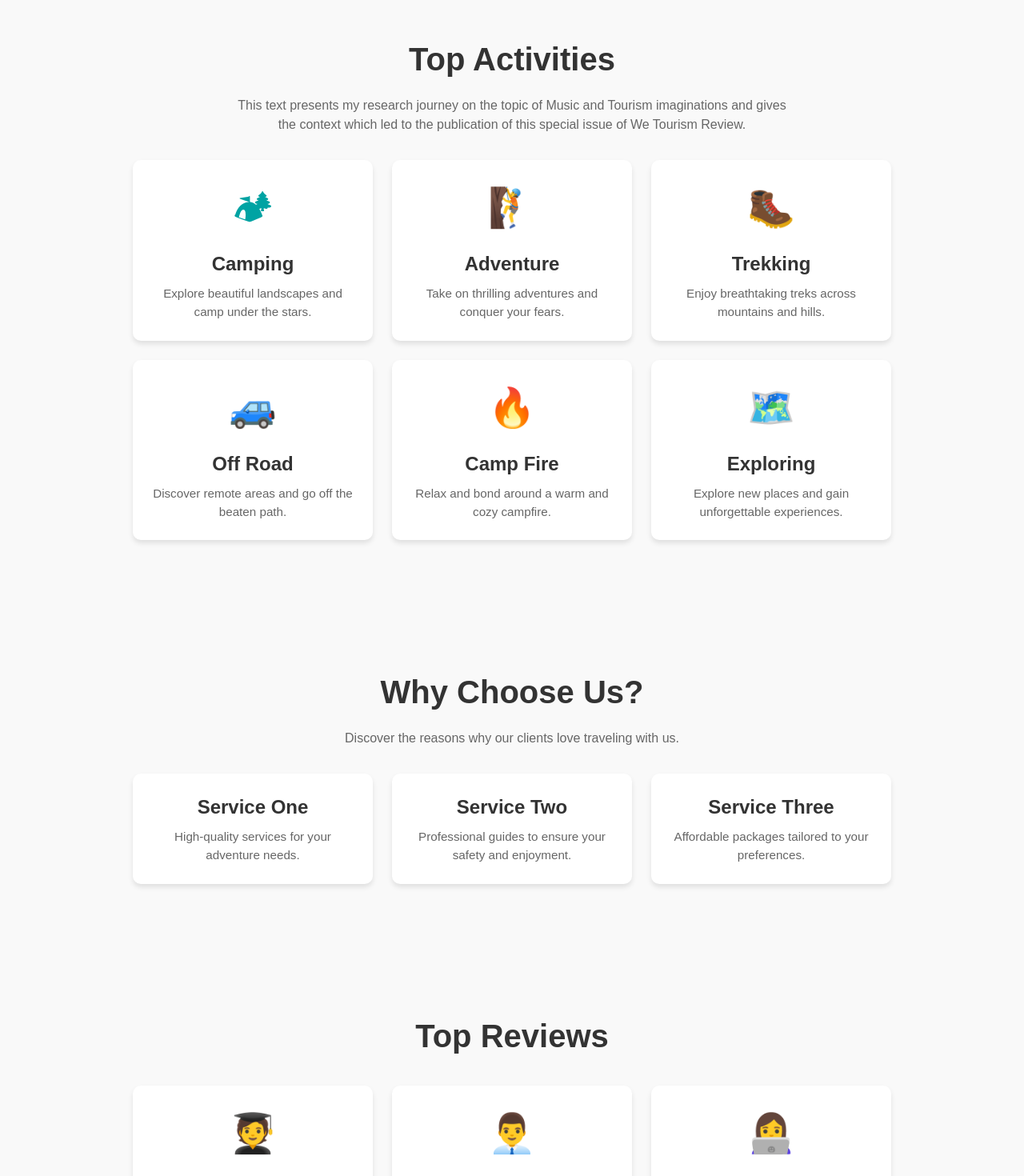
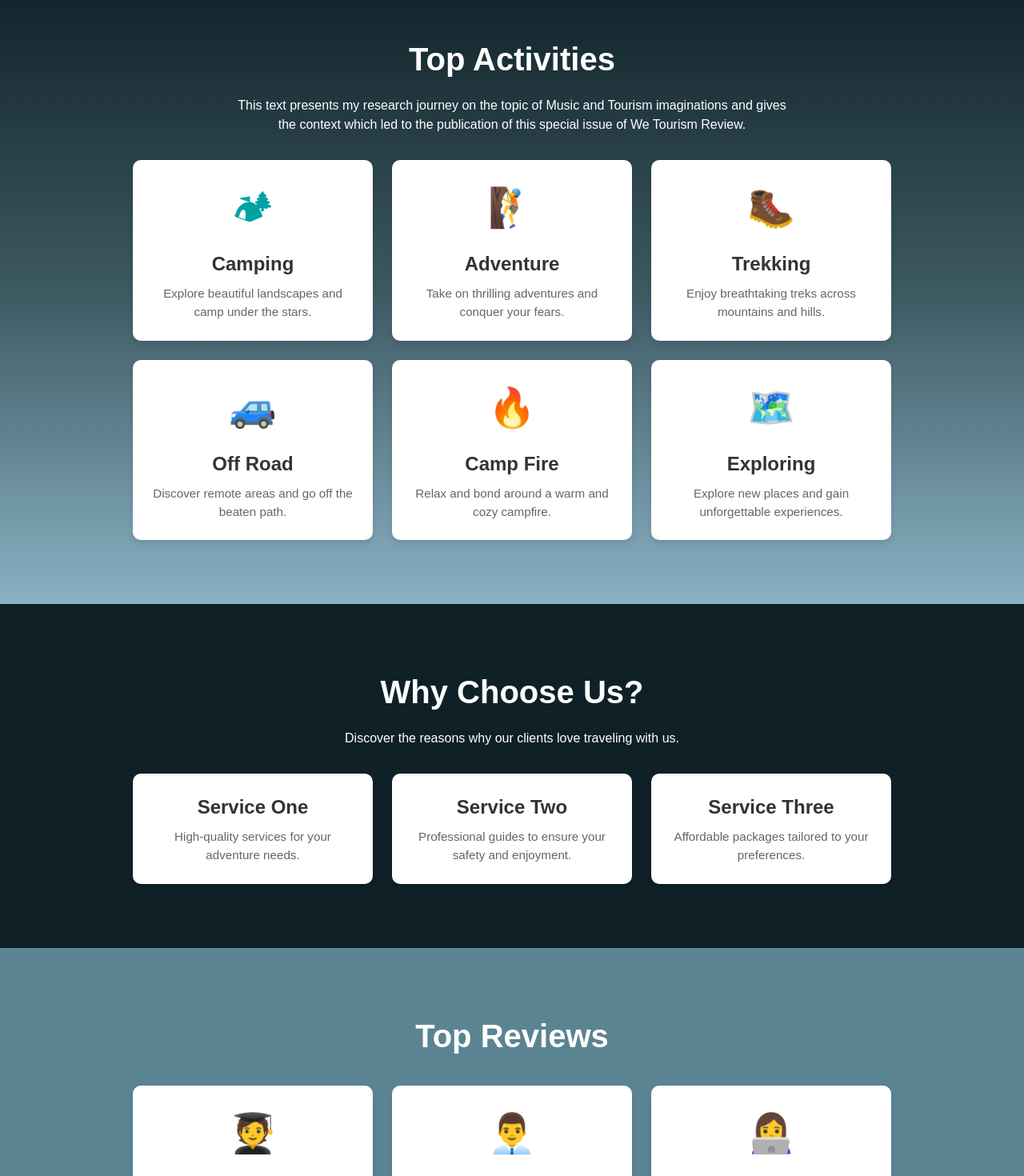
Before and after one commit to Tuddeepana/Travel_Web, a React (Vite) app: page / in a window 1280 px wide. Shown: the part 2360-3830 px from the top of the page at 80% size. Built offline with nearby package versions, Linux system fonts and the light colour scheme.

Commit message:
update activity section page

```diff
--- a/src/components/ActivitiesSection.css
+++ b/src/components/ActivitiesSection.css
@@ -1,16 +1,28 @@
 /* General Section Styling */
-.activities-section,
-.why-choose-us,
+.activities-section{
+  background: linear-gradient(to bottom, #0f2027 , #3c5861, #89b2c4);
+  padding: 4rem 1.5rem;
+  text-align: center;
+
+}
+.why-choose-us{
+
+  padding: 4rem 1.5rem;
+  text-align: center;
+  background: #0f2027;
+}
 .top-reviews {
   padding: 4rem 1.5rem;
   text-align: center;
-  background: #f9f9f9;
+  background: #5b8492;
+
+
 }
 
 .section-title {
   font-size: 2.5rem;
   margin-bottom: 1rem;
-  color: #333;
+  color: #ffffff;
   font-weight: bold;
 }
 
@@ -18,7 +30,7 @@
   max-width: 700px;
   margin: 0 auto 2rem;
   font-size: 1rem;
-  color: #666;
+  color: #ffffff;
 }
 
 /* Cards Grid */
```
